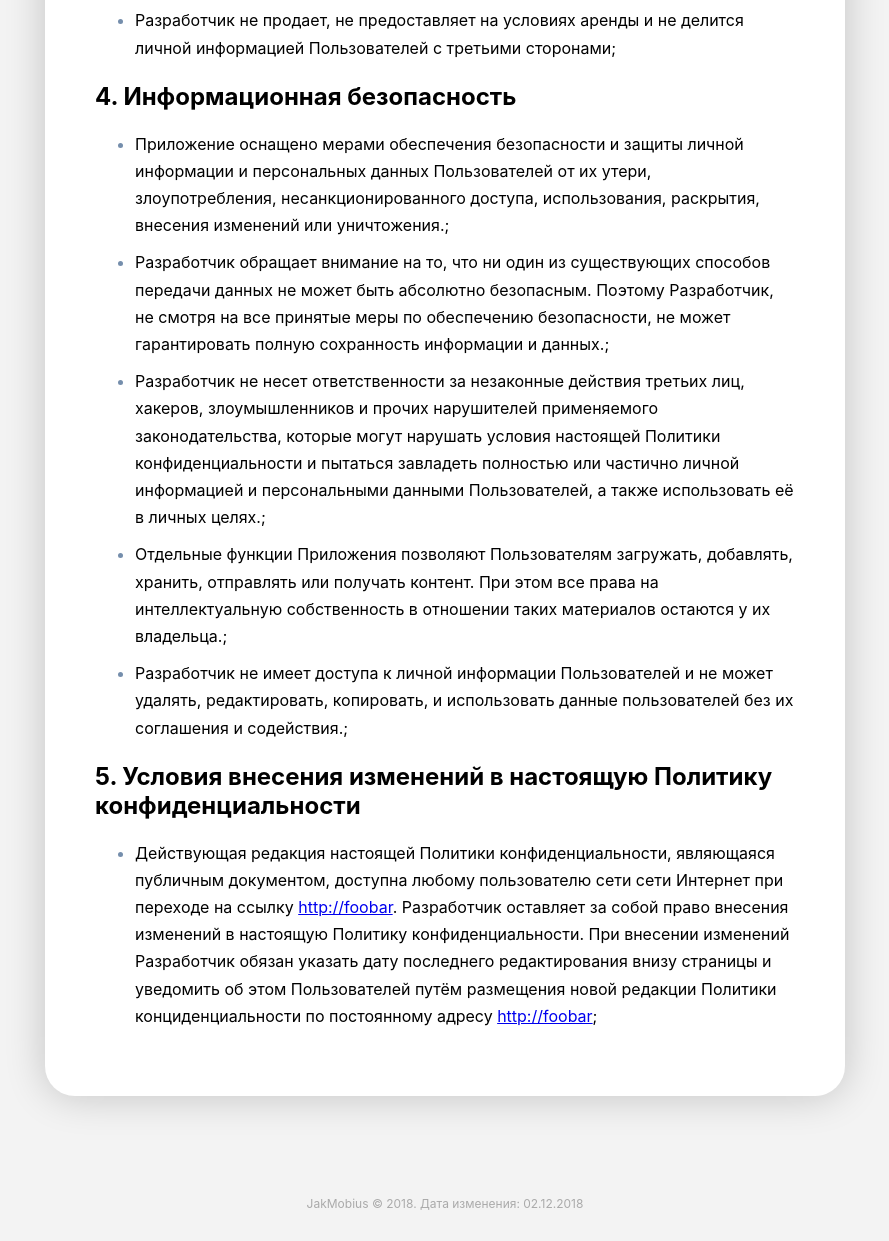
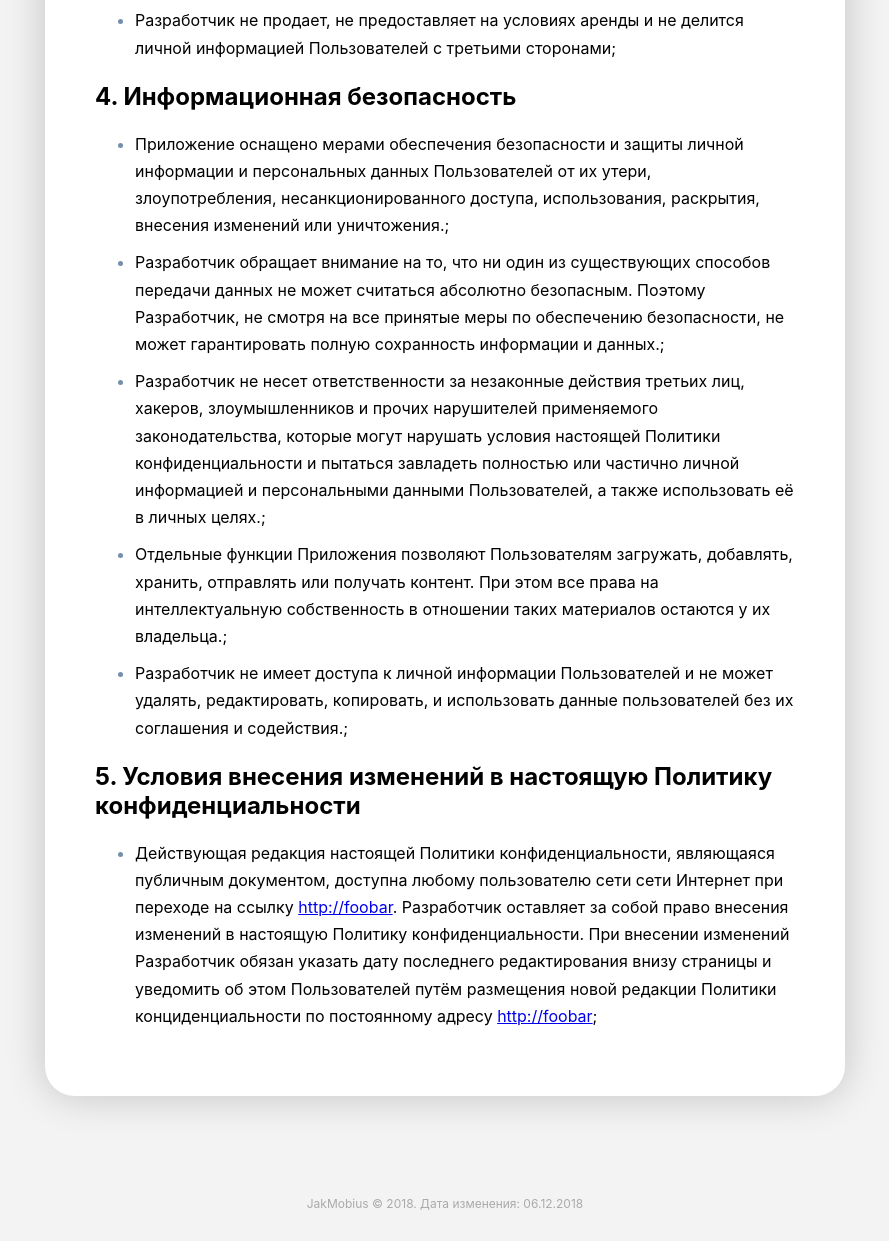
Before and after one commit to JakMobius/EasyHTML, a plain HTML site: page privacy_policy/ru/index.html in a window 1280 px wide. Shown: the part 1867-3108 px from the top of the page, without its empty margins (195-1084 px from the left). Drawn offline with Linux system fonts and the light colour scheme.

Commit message:
Update index.html

```diff
--- a/privacy_policy/ru/index.html
+++ b/privacy_policy/ru/index.html
@@ -153,7 +153,7 @@
 			<ul>
 				<li><span>Приложение оснащено мерами обеспечения безопасности и защиты личной информации и персональных данных Пользователей от их утери, злоупотребления, несанкционированного доступа, использования, раскрытия, внесения изменений или уничтожения.</span></li>
 
-				<li><span>Разработчик обращает внимание на то, что ни один из существующих способов передачи данных не может быть абсолютно безопасным. Поэтому Разработчик, не смотря на все принятые меры по обеспечению безопасности, не может гарантировать полную сохранность информации и данных.</span></li>
+				<li><span>Разработчик обращает внимание на то, что ни один из существующих способов передачи данных не может считаться абсолютно безопасным. Поэтому Разработчик, не смотря на все принятые меры по обеспечению безопасности, не может гарантировать полную сохранность информации и данных.</span></li>
 
 				<li><span>Разработчик не несет ответственности за незаконные действия третьих лиц, хакеров, злоумышленников и прочих нарушителей применяемого законодательства, которые могут нарушать условия настоящей Политики конфиденциальности и пытаться завладеть полностью или частично личной информацией и персональными данными Пользователей, а также использовать её в личных целях.</span></li>
 
@@ -166,7 +166,7 @@
 				<li><span>Действующая редакция настоящей Политики конфиденциальности, являющаяся публичным документом, доступна любому пользователю сети сети Интернет при переходе на ссылку <a href="http://foobar">http://foobar</a>. Разработчик оставляет за собой право внесения изменений в настоящую Политику конфиденциальности. При внесении изменений Разработчик обязан указать дату последнего редактирования внизу страницы и  уведомить об этом Пользователей путём размещения новой редакции Политики конциденциальности по постоянному адресу <a href="http://foobar">http://foobar</a></span></li>
 			</ul>
 		</div>
-		<footer>JakMobius © 2018. Дата изменения: 02.12.2018</footer>
+		<footer>JakMobius © 2018. Дата изменения: 06.12.2018</footer>
 	</body>
 
 </html>
```
